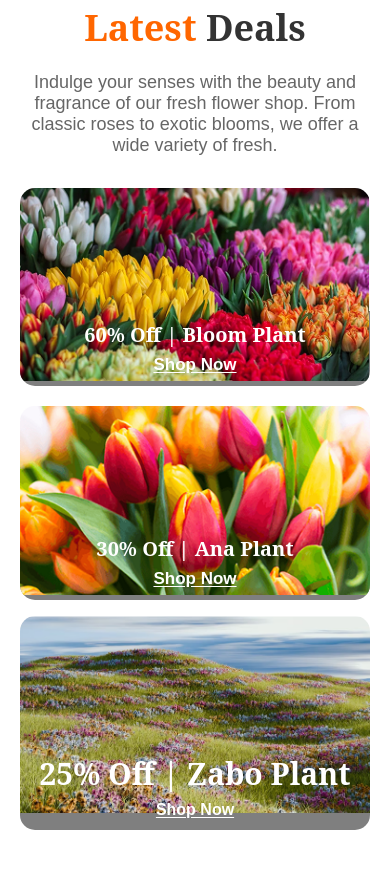
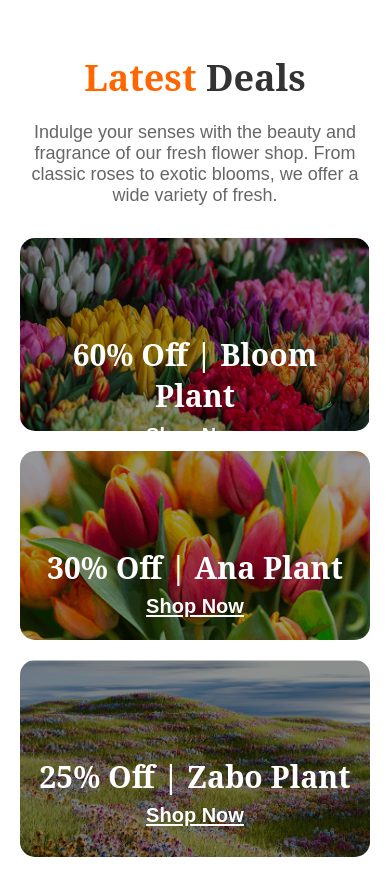
Before and after one commit to asib7/my--2nd--assignment-repo, a plain HTML site: page index.html in a window 390 px wide. Shown: the part 3162-4040 px from the top of the page. Drawn offline with Linux system fonts and the light colour scheme.

Commit message:
100%done

```diff
--- a/styles/web.css
+++ b/styles/web.css
@@ -258,6 +258,7 @@ body {
   flex-wrap: wrap;
   justify-content: center;
   gap: 1rem;
+
 }
 
 .left-cards {
@@ -277,6 +278,7 @@ body {
   height: 100%;
   object-fit: cover;
   display: block;
+  filter: brightness(60%);
 }
 
 .deal-card.small {
@@ -339,12 +341,6 @@ body {
   text-align: center;
   padding: 1rem;
 }
-
-/* .subscribe-content {
-  padding: 2rem;
-  max-width: 700px;
-  width: 100%;
-} */
 
 .subscribe-content h2 {
   font-family: "Noto Serif", serif;
@@ -592,9 +588,10 @@ body {
     font-size: 18px;
   }
 
+
   /* Deals Section */
   .latest-deals-section {
-    padding: 20px;
+    padding: 70px 20px;
   }
 
   .header h2 {
@@ -603,10 +600,18 @@ body {
 
   .header p {
     font-size: 18px;
+    padding: 0 10px;
   }
 
   .deals-container {
     flex-direction: column;
+    align-items: center;
+    gap: 20px;
+  }
+
+  .left-cards {
+    flex-direction: column;
+    width: 100%;
     align-items: center;
   }
 
@@ -616,24 +621,34 @@ body {
     height: auto;
   }
 
-  .text-overlay,
-  .text-overlay.center {
-    position: static;
-    padding: 10px;
-    background-color: rgba(0, 0, 0, 0.5);
-    margin-top: -70px;
+  .deal-card img {
+    height: auto;
+    filter: brightness(60%);
   }
 
-  .text-overlay h3 {
-    font-size: 20px;
+  .text-overlay {
+    position: absolute;
+    top: 6rem;
+    bottom: 1rem;
+    left: 1rem;
+    right: 1rem;
+    text-align: center;
   }
 
-  .text-overlay>.zabo {
+  .text-overlay.center {
+    left: 1rem;
+    right: 1rem;
+    top: 6rem;
+    text-align: center;
+  }
+
+  .text-overlay h3,
+  .text-overlay.center h3 {
     font-size: 30px;
   }
 
-  .text-overlay>.shop {
-    font-size: 16px;
+  .text-overlay a {
+    font-size: 20px;
   }
 
 
```
Also changed, not shown: index.html (+0 -2 lines).
